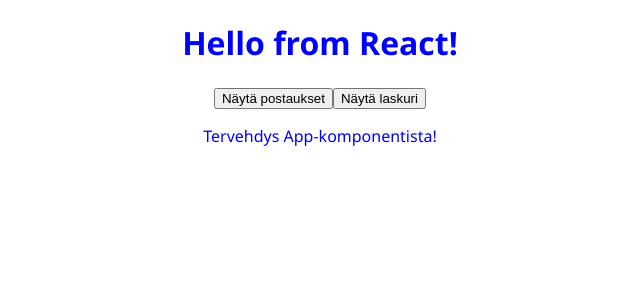
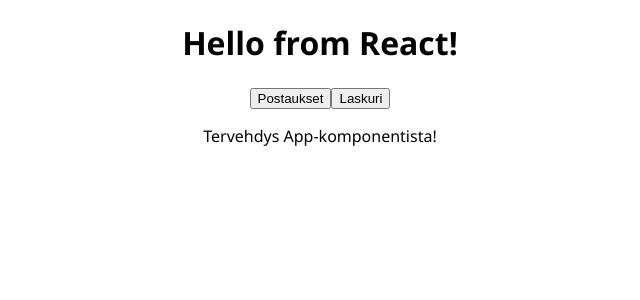
Before and after one commit to VirpiVuo/ReactHarjoitusprojekti, a React (Create React App) app: page / in a window 1280 px wide. Shown: the top 300 px of the page, without its empty margins (320-960 px from the left). Built offline with nearby package versions, Linux system fonts and the light colour scheme.

Commit message:
Kotitehtävät päivältä 1

```diff
--- a/src/App.css
+++ b/src/App.css
@@ -1,6 +1,6 @@
 .App {
   text-align: center;
-  color: blue;
+  color: black;
   font-family: 'Segoe UI', Tahoma, Geneva, Verdana, sans-serif;
   font-size: medium;
 }
@@ -41,7 +41,8 @@
   border: 5px solid green;
   padding: 50px;
   margin: 20px;
-  margin-left: 230px;
+  margin:auto;
+  margin-bottom: 2%;
 }
 
 @keyframes App-logo-spin {
--- a/src/App.js
+++ b/src/App.js
@@ -22,11 +22,9 @@
     <div className="App">
       <h1>Hello from React!</h1>
 
-      {!showPosts && <button onClick={() => setShowPosts(!showPosts)}>Näytä postaukset</button>}
+      {!showPosts && <button onClick={() => setShowPosts(!showPosts)}>Postaukset</button>}
 
       {showPosts && <button onClick={() => setShowPosts(!showPosts)}>Piilota postaukset</button>}
-
-      {showPosts && <Posts />}
 
     {showLaskuri && <Laskuri huomio={huomio}/>}
     {/* välitetään laskurille huomio propsi  */}
@@ -37,10 +35,12 @@
     {showLaskuri && <button onClick={() => setShowLaskuri(!showLaskuri)}>Piilota laskuri</button>}
     {/* jos showLaskurin tila on päinvastainen kuin oletustila, näkyy tämä */}
 
-    {!showLaskuri && <button onClick={() => setShowLaskuri(!showLaskuri)}>Näytä laskuri</button>}
+    {!showLaskuri && <button onClick={() => setShowLaskuri(!showLaskuri)}>Laskuri</button>}
     {/* jos showLaskurin tila on sama kuin oletustila, näkyy tämä */}
 
     <Viesti teksti="Tervehdys App-komponentista!"/>
+
+    {showPosts && <Posts />}
 
     </div>
   );
--- a/src/Laskuri.jsx
+++ b/src/Laskuri.jsx
@@ -20,9 +20,9 @@
 
     <button onClick={() => setLuku(luku + 1)}>+</button>
     <button onClick={() => setLuku(luku - 1)}>-</button>
-    <button onClick={() => setLuku(0)}>Reset</button>
+    <button onClick={() => setLuku(0)}>Reset</button><br></br>
 
-    <button onClick={props.huomio}>Paina tästä</button>
+    <button onClick={props.huomio}>Paina tästä</button><br></br>
 
 
     </>
--- a/src/Posts.jsx
+++ b/src/Posts.jsx
@@ -10,6 +10,8 @@
 const [posts, setPosts] = useState([])
 //aluksi määritellään tila tyhjäksi taulukoksi []
 // http-pyynnöllä haetaan data ja setPosts-komennolla asetetaan data posts-tilaan
+
+const [showPosts, setShowPosts] = useState(false)
 
 useEffect(() => {
     fetch("https://jsonplaceholder.typicode.com/posts")
@@ -32,12 +34,12 @@
   return (
     <>
 
-    <h2 id="otsikot">Posts from typicode</h2>
+    <h2 id="otsikot" onClick={() => setShowPosts(!showPosts)}>Posts from typicode<br></br>(Click to show or hide posts)</h2>
 
     {
-      posts && posts.map(p =>
+      showPosts && posts && posts.map(p =>
         <div className='posts' key={p.id}>
-        <h4>{p.id + " " + p.title}</h4><p>{p.body}</p>
+        <h5>Post number {p.id}</h5><h3>{p.title}</h3><p>{p.body}</p>
         </div>
         )
       //jos posts stateen on ehtinyt tulla jotain tietoa eli ei ole undifined niin mapataan postaukset
```
